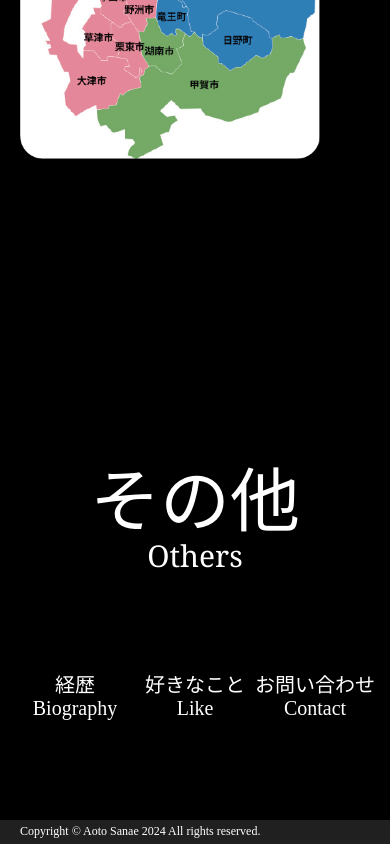
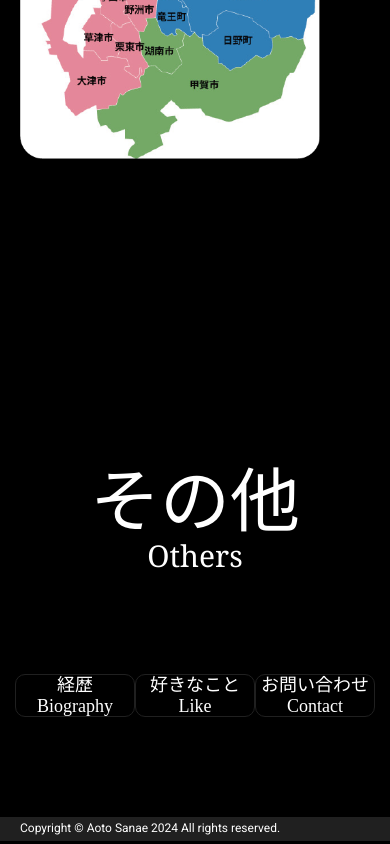
Before and after one commit to aoto0218/about-me, a plain HTML site: page index.html in a window 390 px wide. Shown: the part 1800-2644 px from the top of the page. Drawn offline with Linux system fonts and the light colour scheme; some packages are replaced by stand-ins of ours; a web font is replaced by a local one.

Commit message:
responsive

```diff
--- a/css/biography.css
+++ b/css/biography.css
@@ -60,11 +60,12 @@ footer{
 footer p{
     font-size:12px;
     padding:5px 0 5px 20px;
+    font-family: "Roboto", sans-serif;
 }
 
 .bio-table{
     text-align: center;
-    font-size:20px;
+    font-size:18px;
     font-family: "Zen Kurenaido", sans-serif;
     font-weight: 500;
 }
@@ -88,3 +89,27 @@ footer p{
     opacity: 1;
     transform: translateX(0);
 }
+
+@media screen and (max-width: 600px){
+    .bio-table{
+        font-size:16px;
+    }
+
+    .bio-table-w1{
+        width:130px;
+    }
+
+    .bio-table-w2{
+        width:220px;
+    }
+
+    .others{
+        font-size:18px;
+    }
+
+    .others p{
+        width:120px;
+        border:1px rgb(32, 32, 32) solid;
+        border-radius:10px;
+    }
+}
--- a/css/contact.css
+++ b/css/contact.css
@@ -60,6 +60,7 @@ footer{
 footer p{
     font-size:12px;
     padding:5px 0 5px 20px;
+    font-family: "Roboto", sans-serif;
 }
 
 .desc{
--- a/css/index.css
+++ b/css/index.css
@@ -129,6 +129,7 @@ footer{
 footer p{
     font-size:12px;
     padding:5px 0 5px 20px;
+    font-family: "Roboto", sans-serif;
 }
 
 .chat > div, .chat > img {
@@ -158,10 +159,12 @@ footer p{
     }
 
     .others{
-        font-size:20px;
+        font-size:18px;
     }
 
     .others p{
         width:120px;
+        border:1px rgb(32, 32, 32) solid;
+        border-radius:10px;
     }
 }
--- a/css/like.css
+++ b/css/like.css
@@ -60,6 +60,7 @@ footer{
 footer p{
     font-size:12px;
     padding:5px 0 5px 20px;
+    font-family: "Roboto", sans-serif;
 }
 
 .like-margin{
@@ -135,3 +136,24 @@ footer p{
     opacity: 1;
     transform: translateY(0);
 }
+
+@media screen and (max-width: 600px){
+    .like-grid{
+        display:block;
+        width:300px;
+    }
+
+    .like-tile{
+        margin-bottom:30px;
+    }
+
+    .others{
+        font-size:18px;
+    }
+
+    .others p{
+        width:120px;
+        border:1px rgb(32, 32, 32) solid;
+        border-radius:10px;
+    }
+}
--- a/css/like_sub.css
+++ b/css/like_sub.css
@@ -60,6 +60,7 @@ footer{
 footer p{
     font-size:12px;
     padding:5px 0 5px 20px;
+    font-family: "Roboto", sans-serif;
 }
 
 .like-title{
```
Also changed, not shown: biography.html (+3 -1 lines), contact.html (+1 -0 lines), like.html (+2 -0 lines), like1.html (+1 -0 lines), like2.html (+1 -0 lines), like3.html (+1 -0 lines), like4.html (+1 -0 lines).
